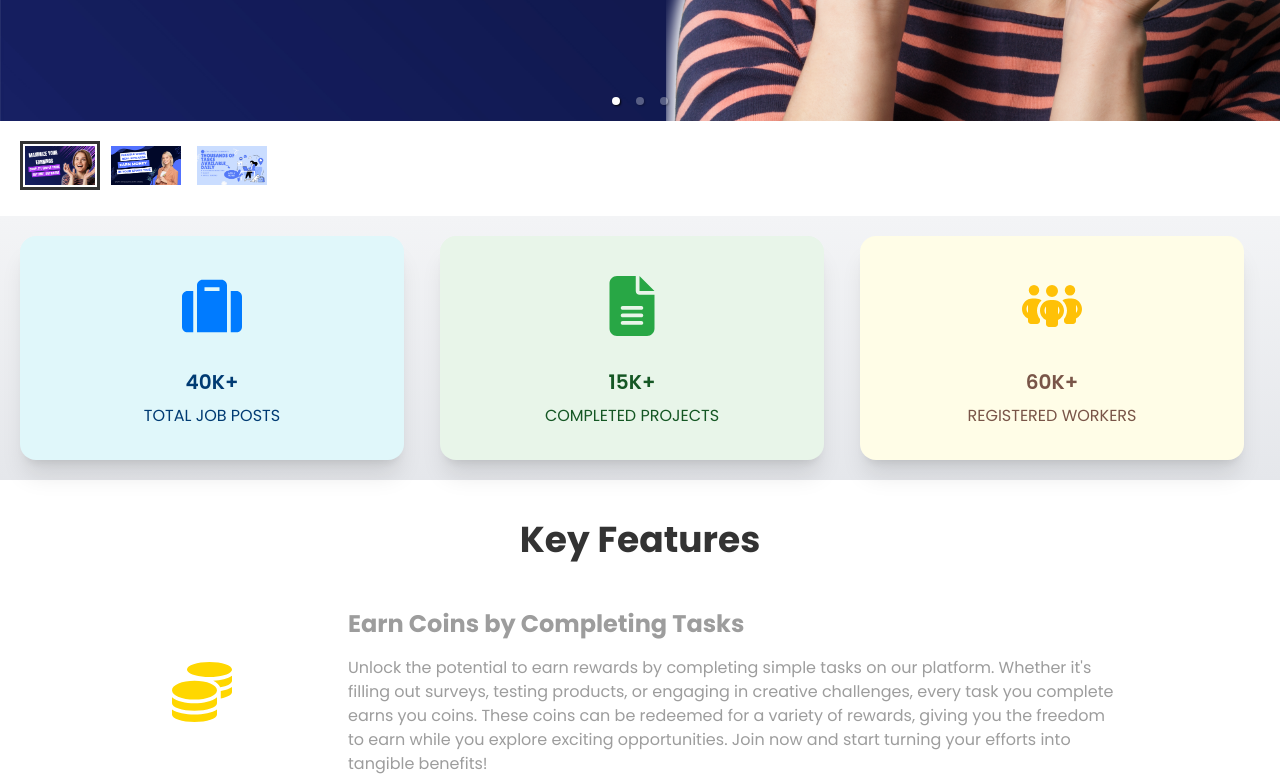
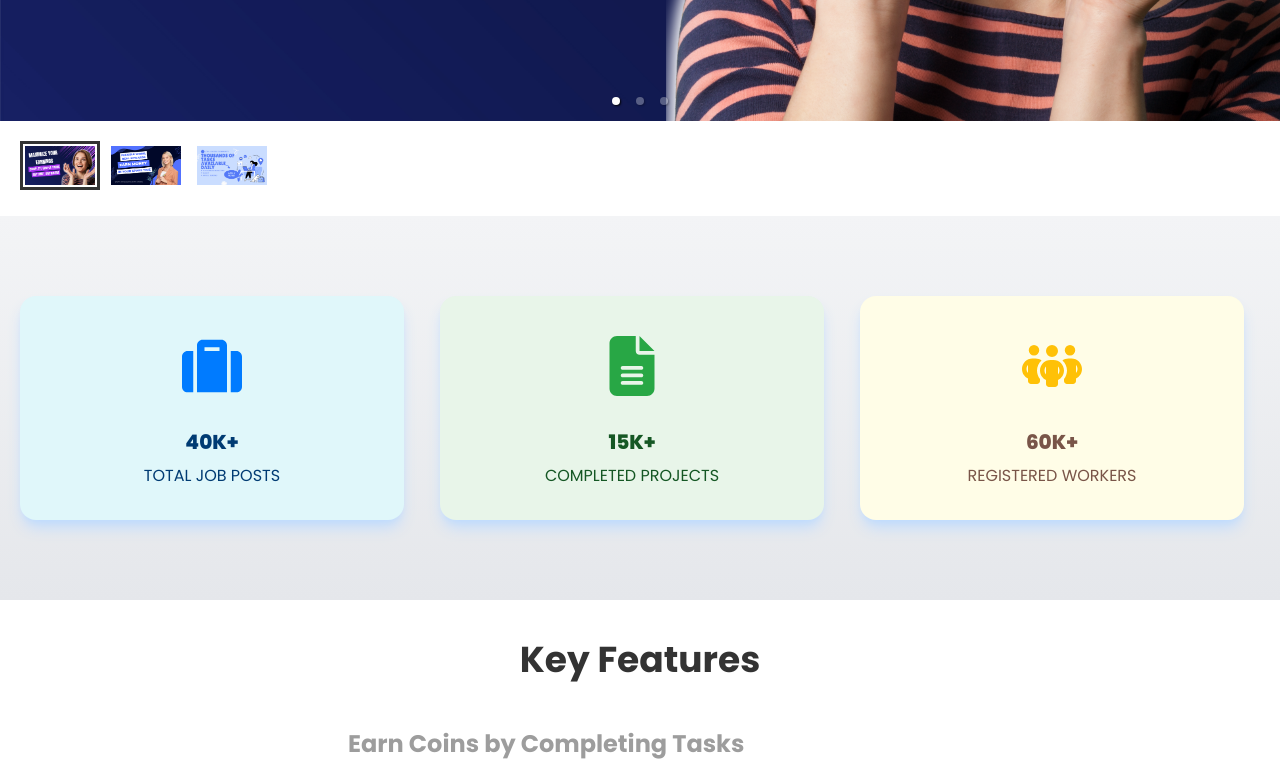
Before and after one commit to NhsTarek/task-wave-client-side, a React (Vite) app: page / in a window 1280 px wide. Shown: the part 599-1377 px from the top of the page. Built offline with nearby package versions, Linux system fonts and the light colour scheme.

Commit message:
customized site overview section

```diff
--- a/src/components/SiteStatus.jsx
+++ b/src/components/SiteStatus.jsx
@@ -4,33 +4,33 @@ import { FaFileLines, FaPeopleGroup } from "react-icons/fa6";
 
 const SiteStatus = () => {
     return (
-        <div className="bg-gradient-to-b from-gray-100 to-gray-200 grid grid-cols-1 md:grid-cols-2 lg:grid-cols-3 gap-5 p-1 md:p-5">
-            <div className="card bg-[#E0F7FA] w-96 shadow-xl">
+        <div className="bg-gradient-to-b lg:py-20 from-gray-100 to-gray-200 grid grid-cols-1 md:grid-cols-2 lg:grid-cols-3 gap-5 p-1 md:p-5">
+            <div className="card bg-[#E0F7FA] w-96 shadow-lg shadow-blue-200">
                 <figure className="px-10 pt-10">
                     <FaSuitcase className="text-6xl text-[#007BFF]"/>
                 </figure>
                 <div className="card-body items-center text-center font-poppins">
-                    <h2 className="card-title text-[#003B73]">40K+</h2>
+                    <h2 className="card-title text-[#003B73] font-extrabold">40K+</h2>
                     <p className="text-[#003B73]">TOTAL JOB POSTS</p>
 
                 </div>
             </div>
-            <div className="card bg-[#E8F5E9] w-96 shadow-xl">
+            <div className="card bg-[#E8F5E9] w-96 shadow-lg shadow-blue-200">
                 <figure className="px-10 pt-10">
                     <FaFileLines  className="text-6xl text-[#28A745]"/>
                 </figure>
                 <div className="card-body items-center text-center font-poppins">
-                    <h2 className="card-title text-[#155724]">15K+</h2>
+                    <h2 className="card-title text-[#155724] font-extrabold">15K+</h2>
                     <p className="text-[#155724]">COMPLETED PROJECTS</p>
 
                 </div>
             </div>
-            <div className="card bg-[#FFFDE7] w-96 shadow-xl">
+            <div className="card bg-[#FFFDE7] w-96 shadow-lg shadow-blue-200">
                 <figure className="px-10 pt-10">
                     <FaPeopleGroup className="text-6xl text-[#FFC107]"/>
                 </figure>
                 <div className="card-body items-center text-center font-poppins">
-                    <h2 className="card-title text-[#795548]">60K+</h2>
+                    <h2 className="card-title text-[#795548] font-extrabold">60K+</h2>
                     <p className="text-[#795548]">REGISTERED WORKERS</p>
 
                 </div>
```
